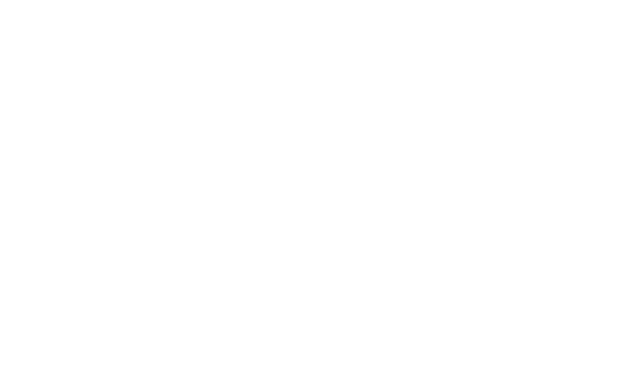
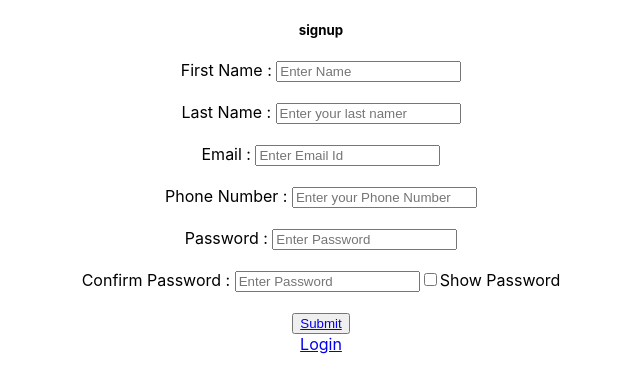
Before and after one commit to iamneo-production/bd487814-bfc4-488f-b5f5-ae22b48bed3f, a React (Create React App) app in the folder reactapp/: page /signup in a window 1280 px wide. Before the commit this address had no page. Shown: the top 392 px of the page, without its empty margins (319-959 px from the left). Built offline with nearby package versions, Linux system fonts and the light colour scheme.

Commit message:
commit message

```diff
--- a/reactapp/src/App.js
+++ b/reactapp/src/App.js
@@ -1,18 +1,18 @@
 import React from 'react';
 import { BrowserRouter as Router, Routes, Navigate, Route} from "react-router-dom";
-import Login from "./components/Login";
-import Register from "./components/Register";
-import Home from "./components/Home";
+import Login from "./components/login";
+import Signup from "./components/signup";
+import Image from "./components/image";
 
 function App() {
   return (
     <div className="App">
       <Router>
         <Routes>
-          <Route exact path="/" element={<Navigate to="/Login" />} />
-          <Route exact path="/Login" element={<Login />} />
-          <Route exact path="/Register" element={<Register />} />
-          <Route exact path="/Home" element={<Home />} />
+          <Route exact path="/" element={<Navigate to="/login" />} />
+          <Route exact path="/login" element={<Login />} />
+          <Route exact path="/signup" element={ <Signup />} />
+          <Route exact path="/image" element={<Image />} />
 
         </Routes>
       </Router>
--- a/reactapp/src/components/Login.js
+++ b/reactapp/src/components/login.js
@@ -3,7 +3,7 @@ import {Navigate} from "react-router-dom";
 
 
 
-const Login = () => {
+const login = () => {
   const handle = (e) => {
     return <Navigate to="/Home"></Navigate>
   }
@@ -17,12 +17,12 @@ const Login = () => {
           <input type="text" title="username" placeholder="username" /><br /><br />
           <input type="password" title="username" placeholder="password" /><br /><br />
           <button type="submit" onClick={handle}>Login</button><br /><br />
-          <a class="forgot" href="Register">Forgot Username?</a><br /><br />
-          <a class="forgot" href="Register">Register</a>
+          <a class="forgot" href="signup">Forgot Username?</a><br /><br />
+          <a class="forgot" href="signup">Register</a>
         </form>
       </center>
     </div>
   );
 }
 
-export default Login;
+export default login;
--- a/reactapp/src/components/Register.js
+++ b/reactapp/src/components/signup.js
@@ -1,7 +1,7 @@
 import React, { useState } from "react";
 import { Link} from "react-router-dom";
 
-function Register() {
+function Signup() {
     const [showpasswordtype, setpasswordtype] = useState("password");
     const [userName, setUserName] = useState('');
     const [userlastname, setlastname] = useState('');
@@ -32,7 +32,7 @@ function Register() {
     return (
         <>
             <center>
-                <h5> Register</h5>
+                <h5> signup</h5>
                 <form onSubmit={handleSubmit}>
                     First Name : <input type="text" placeholder="Enter Name" name="name" onChange={e => setUserName(e.target.value)} /><br /><br />
                     Last Name : <input type="text" placeholder="Enter your last namer" name="lastname" onChange={e => setlastname(e.target.value)} /><br /><br />
@@ -48,12 +48,12 @@ function Register() {
                         }
                     }} />Show Password
                     <br /><br />
-                    <button  type="button" ><a class="forgot" href="Home"> Submit</a></button>
+                    <button  type="button" ><a class="forgot" href="image"> Submit</a></button>
                 </form>
-                <Link to="/Login">Login</Link>
+                <Link to="/login">Login</Link>
             </center>
         </>
     );
 }
 
-export default Register;
+export default Signup;
```
Also changed, not shown: reactapp/src/components/image.js (renamed from reactapp/src/components/Home.js, +6 -3 lines).
